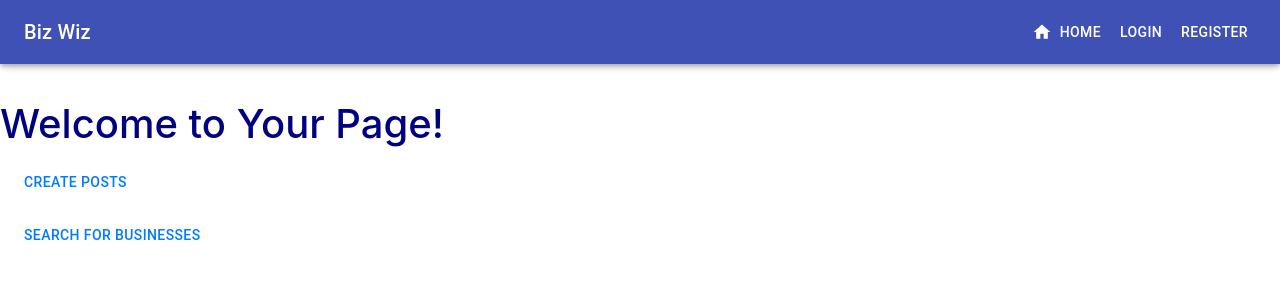
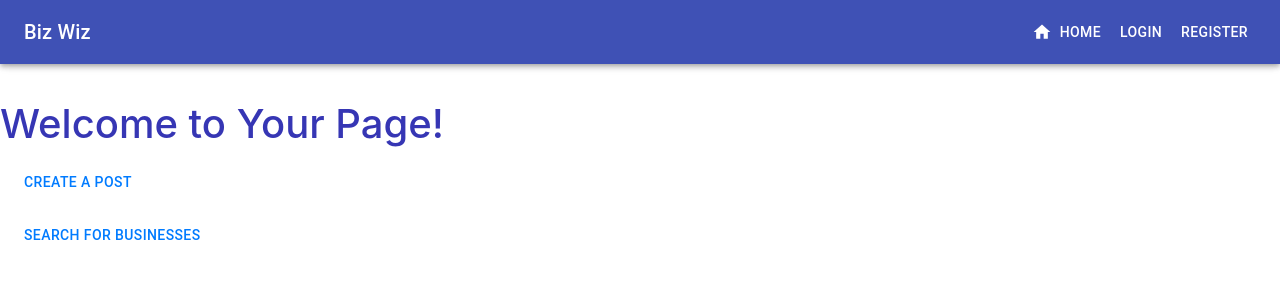
Before and after one commit to weilyl/biz-wiz-frontend, a React (Create React App) app: page /login in a window 1280 px wide. Shown: the top 300 px of the page. Built offline with nearby package versions, Linux system fonts and the light colour scheme.

Commit message:
format welcome

```diff
--- a/src/components/Business.css
+++ b/src/components/Business.css
@@ -1,3 +1,3 @@
 h1{
-    color: navy;
+    color:rgb(54, 54, 180);
 }
--- a/src/components/Business.js
+++ b/src/components/Business.js
@@ -20,7 +20,7 @@ function BusinessPage() {
       <h1>Welcome to Your Page!</h1>
       <Router>
       <Nav.Link href="#home">
-        <Button><Link to="/CreatePost">Create Posts</Link></Button>
+        <Button><Link to="/CreatePost">Create A Post</Link></Button>
       </Nav.Link>
       <Nav.Link href="/">
         <Button><Link to="/search">Search for Businesses</Link></Button>
```
